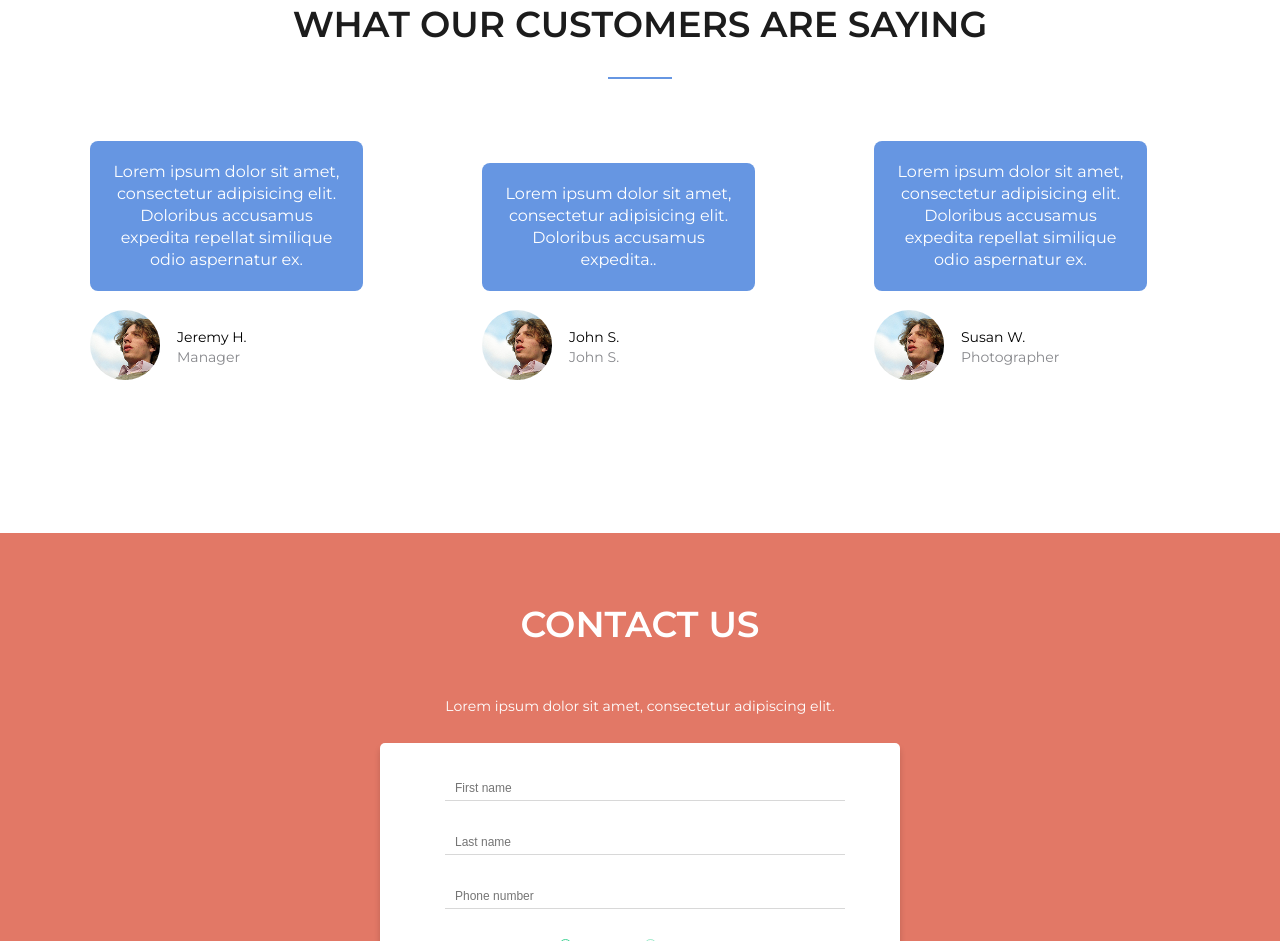
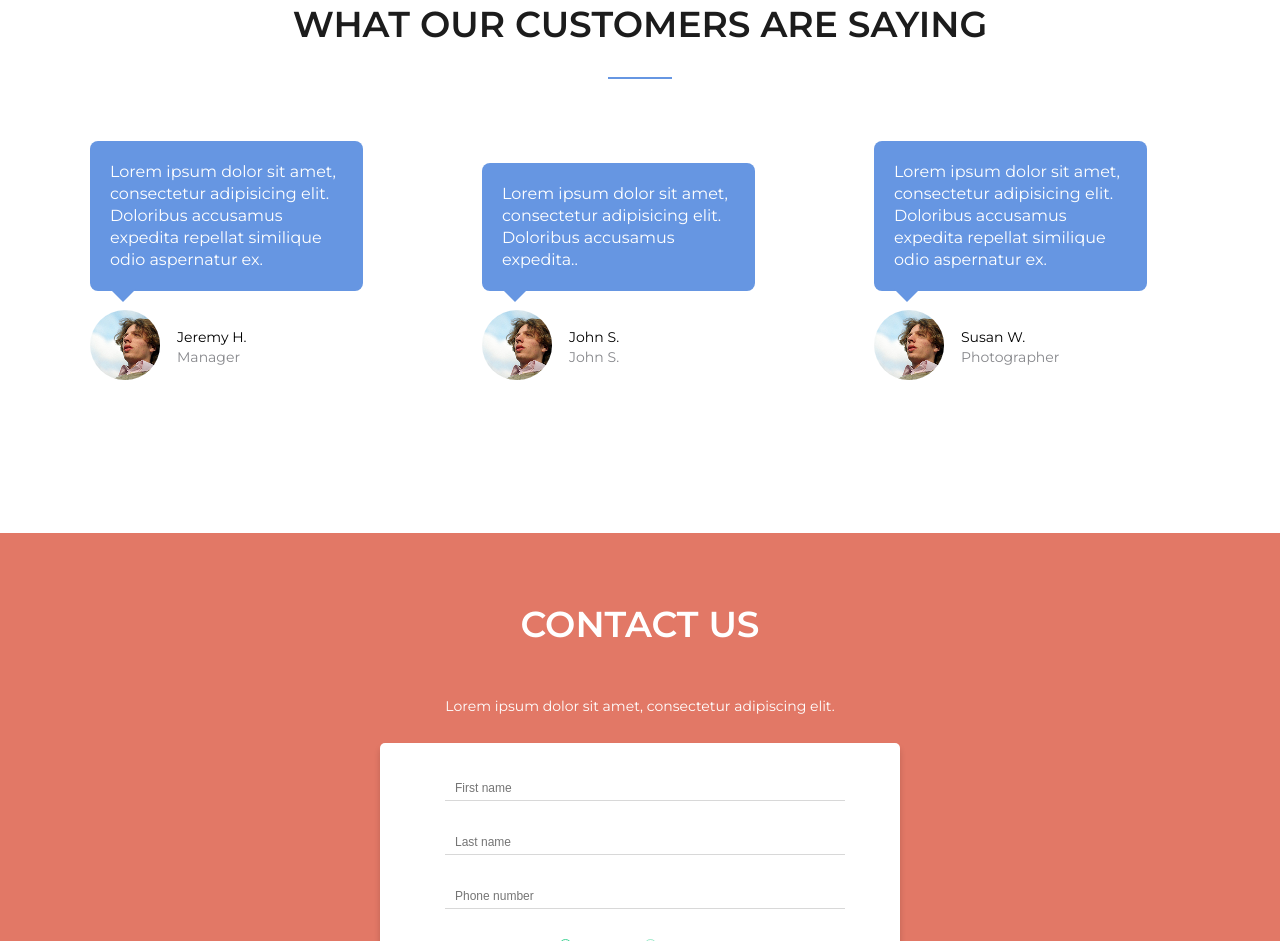
Before and after one commit to MildaPau/JS-tarpinis-atsiskaitymas, a website: page index.html in a window 1280 px wide. Shown: the part 3616-4557 px from the top of the page. Drawn offline with Linux system fonts and the light colour scheme.

Commit message:
pseudo element - triangle

```diff
--- a/scss/costumers-saying.scss
+++ b/scss/costumers-saying.scss
@@ -21,11 +21,21 @@
                 .p-message{
                     font-size: 16px;
                     line-height: 22px;
+                    text-align: left;
                     color: $white-FF;
                     background-color: $blue;
                     margin-bottom: 19px;
                     padding: 20px;
                     border-radius: 8px;
+                    position: relative;
+                    &::before{
+                            position: absolute;
+                            content: "";
+                            bottom: -24px;
+                            border: 13px solid transparent;
+                            border-top-color: $blue;
+                            border-radius: 2px;
+                    }
                 }
                 &:nth-of-type(2){
                     padding: 0 119px;
```
Also changed, not shown: app/css/style.css.
